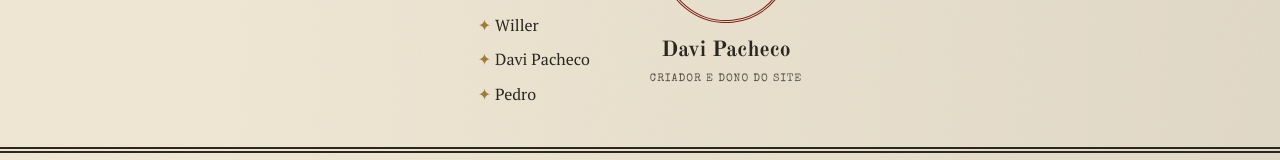
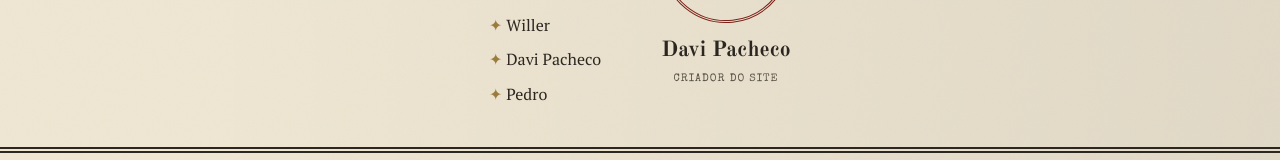
Before and after one commit to pachecodavi2011-design/Jornal_Brasil, a plain HTML site: page index.html in a window 1280 px wide. Shown: the part 9411-9571 px from the top of the page. Drawn offline with nearby package versions, Linux system fonts and the light colour scheme.

Commit message:
Update index.html

```diff
--- a/index.html
+++ b/index.html
@@ -737,7 +737,7 @@
 
       <div class="owner-stamp">CRIADOR<br>&amp;<br>DONO</div>
       <p class="owner-name">Davi Pacheco</p>
-      <p class="owner-sub">Criador e Dono do Site</p>
+      <p class="owner-sub">Criador do Site</p>
     </div>
   </section>
 
```
